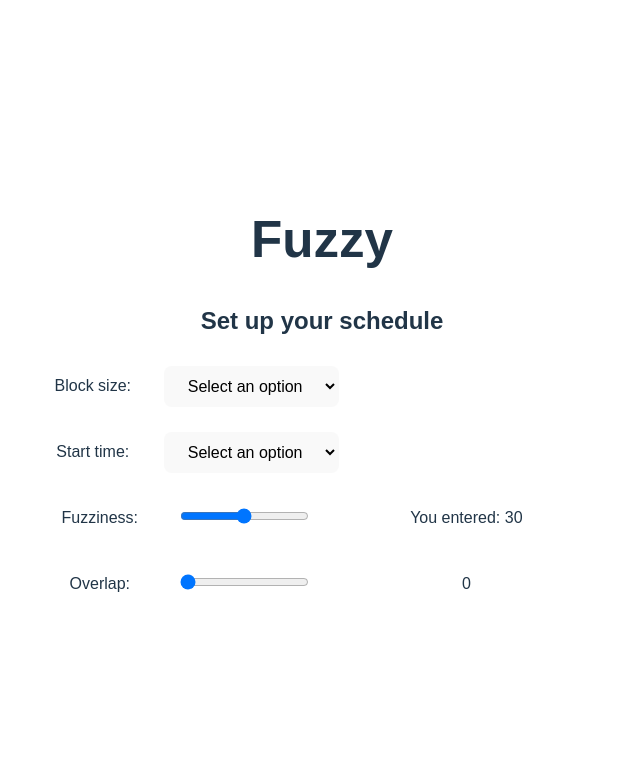
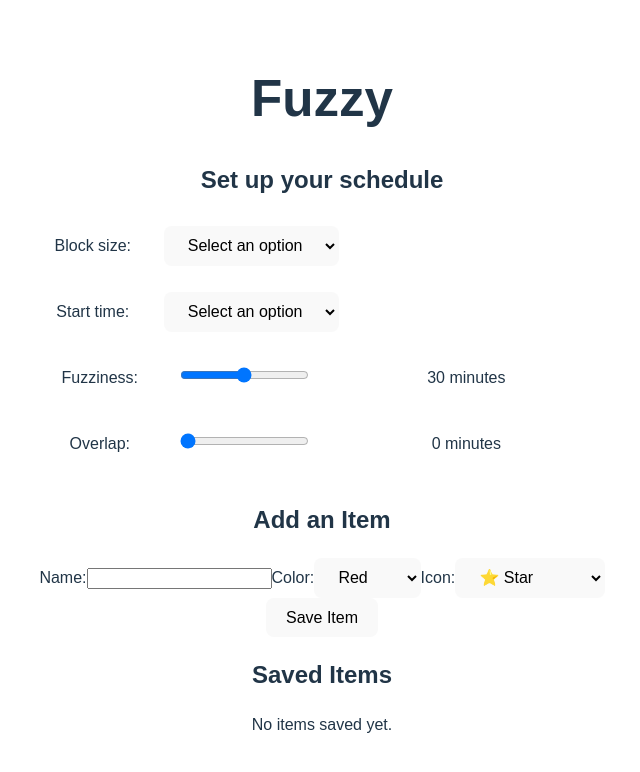
Before and after one commit to TomRosenbloom/fuzzy-web, a React (Vite) app: page / in a window 1280 px wide. Shown: the top 772 px of the page, without its empty margins (318-958 px from the left). Built offline with nearby package versions, Linux system fonts and the light colour scheme.

Commit message:
crude way of adding block types - name, colour, icon

```diff
--- a/src/App.jsx
+++ b/src/App.jsx
@@ -4,6 +4,7 @@ import './App.css'
 import Dropdown from "./Dropdown";
 import FuzzinessSlider from './FuzzinessSlider';
 import OverlapSlider from './OverlapSlider';
+import ItemManager from './BlockTypeManager';
 
 
 function App() {
@@ -20,6 +21,8 @@ function App() {
   const handleOverlapChange = (event) => {
     setOverlap(Number(event.target.value));
   };
+
+  // bit of repitition going on here - is it better to use a 'custom hook' with a generic slider component?
 
 
   return (
@@ -59,7 +62,7 @@ function App() {
           <FuzzinessSlider value={fuzziness} onChange={handleFuzzinessChange} />
         </div>
         <div className="output">
-          {fuzziness && <p>You entered: {fuzziness}</p>}
+          <p>{fuzziness} minutes</p>
         </div>
       </div>
 
@@ -71,8 +74,12 @@ function App() {
           <OverlapSlider value={overlap} onChange={handleOverlapChange} />
         </div>
         <div className="output">
-          {overlap && <p>You entered: {overlap}</p>}
+          <p>{overlap} minutes</p>
         </div>
+      </div>
+
+      <div className="row">
+          <ItemManager />
       </div>
 
     </div>
--- /dev/null
+++ b/src/BlockTypeManager.jsx
@@ -0,0 +1,81 @@
+import { useState } from "react";
+
+export default function ItemManager() {
+  const [tempItem, setTempItem] = useState({
+    name: "",
+    color: "red",
+    icon: "⭐",
+  });
+
+  const [items, setItems] = useState([]); // Stores multiple saved items
+
+  const handleChange = (event) => {
+    const { name, value } = event.target;
+    setTempItem((prevItem) => ({ ...prevItem, [name]: value }));
+  };
+
+  const handleSave = () => {
+    if (!tempItem.name.trim()) {
+      alert("Name cannot be empty!");
+      return;
+    }
+
+    setItems((prevItems) => [...prevItems, tempItem]); // Add new item to array
+    setTempItem({ name: "", color: "red", icon: "⭐" }); // Reset input fields
+  };
+
+  return (
+    <div>
+      <h2>Add an Item</h2>
+
+      {/* Name Input */}
+      <label>
+        Name:
+        <input
+          type="text"
+          name="name"
+          value={tempItem.name}
+          onChange={handleChange}
+        />
+      </label>
+
+      {/* Color Dropdown */}
+      <label>
+        Color:
+        <select name="color" value={tempItem.color} onChange={handleChange}>
+          <option value="red">Red</option>
+          <option value="blue">Blue</option>
+          <option value="green">Green</option>
+          <option value="yellow">Yellow</option>
+        </select>
+      </label>
+
+      {/* Icon Dropdown */}
+      <label>
+        Icon:
+        <select name="icon" value={tempItem.icon} onChange={handleChange}>
+          <option value="⭐">⭐ Star</option>
+          <option value="🔥">🔥 Fire</option>
+          <option value="💎">💎 Diamond</option>
+          <option value="🎵">🎵 Music</option>
+        </select>
+      </label>
+
+      {/* Save Button */}
+      <button onClick={handleSave}>Save Item</button>
+
+      <h2>Saved Items</h2>
+      {items.length === 0 ? (
+        <p>No items saved yet.</p>
+      ) : (
+        <ul>
+          {items.map((item, index) => (
+            <li key={index}>
+              <strong>Name:</strong> {item.name} | <strong>Color:</strong> {item.color} | <strong>Icon:</strong> {item.icon}
+            </li>
+          ))}
+        </ul>
+      )}
+    </div>
+  );
+}
```
